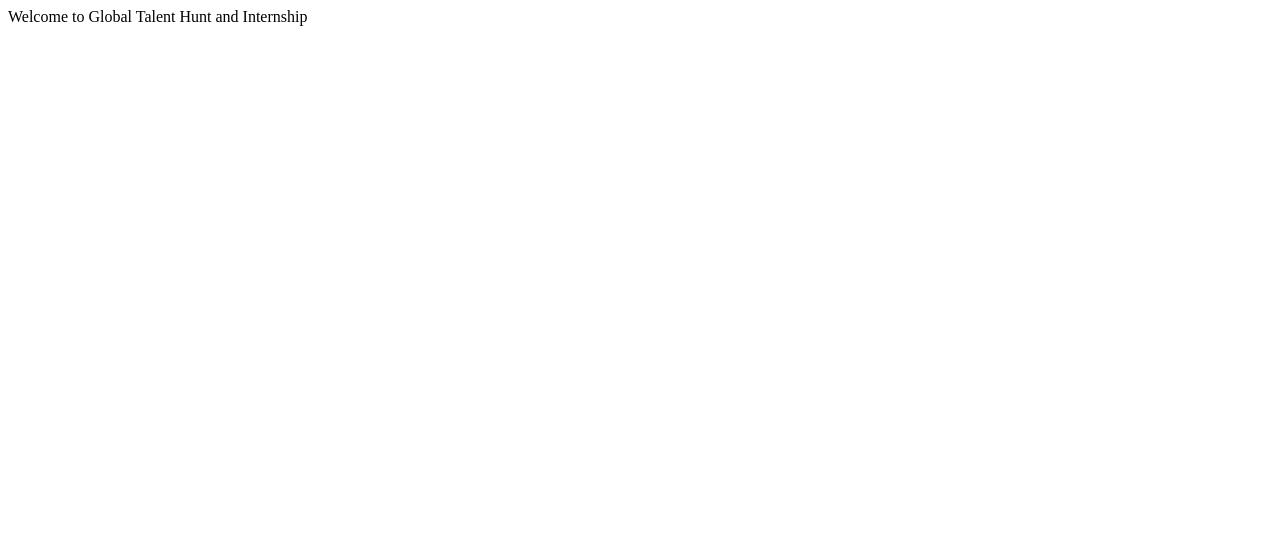
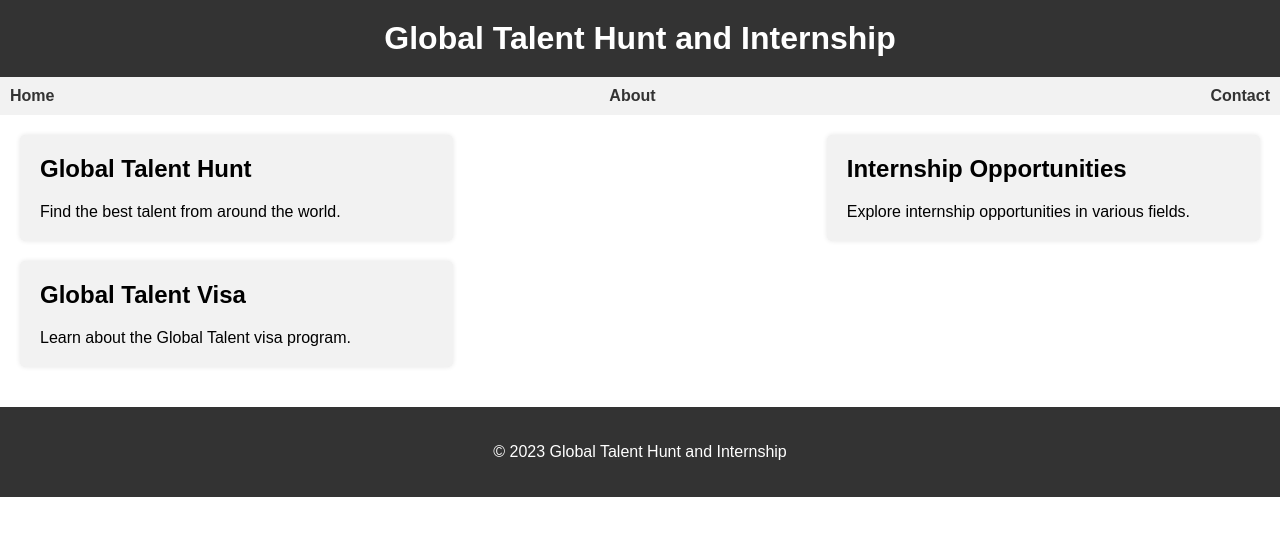
Before and after one commit to gtnhi/GlobalTalentHuntandInternship, a plain HTML site: page index.html in a window 1280 px wide. Drawn offline with Linux system fonts and the light colour scheme.

Commit message:
Modified

```diff
--- a/index.html
+++ b/index.html
@@ -1,7 +1,92 @@
+
+<!DOCTYPE html>
 <html>
-    <head>
-        <body>
-            Welcome to Global Talent Hunt and Internship
-        </body>
-    </head>
+<head>
+	<title>Global Talent Hunt and Internship</title>
+	<meta charset="UTF-8">
+	<meta name="viewport" content="width=device-width, initial-scale=1.0">
+	<style>
+		body {
+			font-family: Arial, sans-serif;
+			margin: 0;
+			padding: 0;
+		}
+		header {
+			background-color: #333;
+			color: white;
+			padding: 20px;
+			text-align: center;
+		}
+		h1 {
+			margin: 0;
+		}
+		nav {
+			background-color: #f2f2f2;
+			display: flex;
+			justify-content: space-between;
+			padding: 10px;
+		}
+		nav a {
+			color: #333;
+			font-weight: bold;
+			text-decoration: none;
+		}
+		nav a:hover {
+			color: #666;
+		}
+		section {
+			display: flex;
+			flex-wrap: wrap;
+			justify-content: space-between;
+			padding: 20px;
+		}
+		article {
+			background-color: #f2f2f2;
+			border-radius: 5px;
+			box-shadow: 0 0 5px rgba(0, 0, 0, 0.1);
+			flex-basis: calc(33.33% - 20px);
+			margin-bottom: 20px;
+			padding: 20px;
+		}
+		article h2 {
+			margin-top: 0;
+		}
+		article p {
+			margin-bottom: 0;
+		}
+		footer {
+			background-color: #333;
+			color: white;
+			padding: 20px;
+			text-align: center;
+		}
+	</style>
+</head>
+<body>
+	<header>
+		<h1>Global Talent Hunt and Internship</h1>
+	</header>
+	<nav>
+		<a href="#">Home</a>
+		<a href="#">About</a>
+		<a href="#">Contact</a>
+	</nav>
+	<section>
+		<article>
+			<h2>Global Talent Hunt</h2>
+			<p>Find the best talent from around the world.</p>
+		</article>
+		<article>
+			<h2>Internship Opportunities</h2>
+			<p>Explore internship opportunities in various fields.</p>
+		</article>
+		<article>
+			<h2>Global Talent Visa</h2>
+			<p>Learn about the Global Talent visa program.</p>
+		</article>
+	</section>
+	<footer>
+		<p>© 2023 Global Talent Hunt and Internship</p>
+	</footer>
+</body>
 </html>
```
